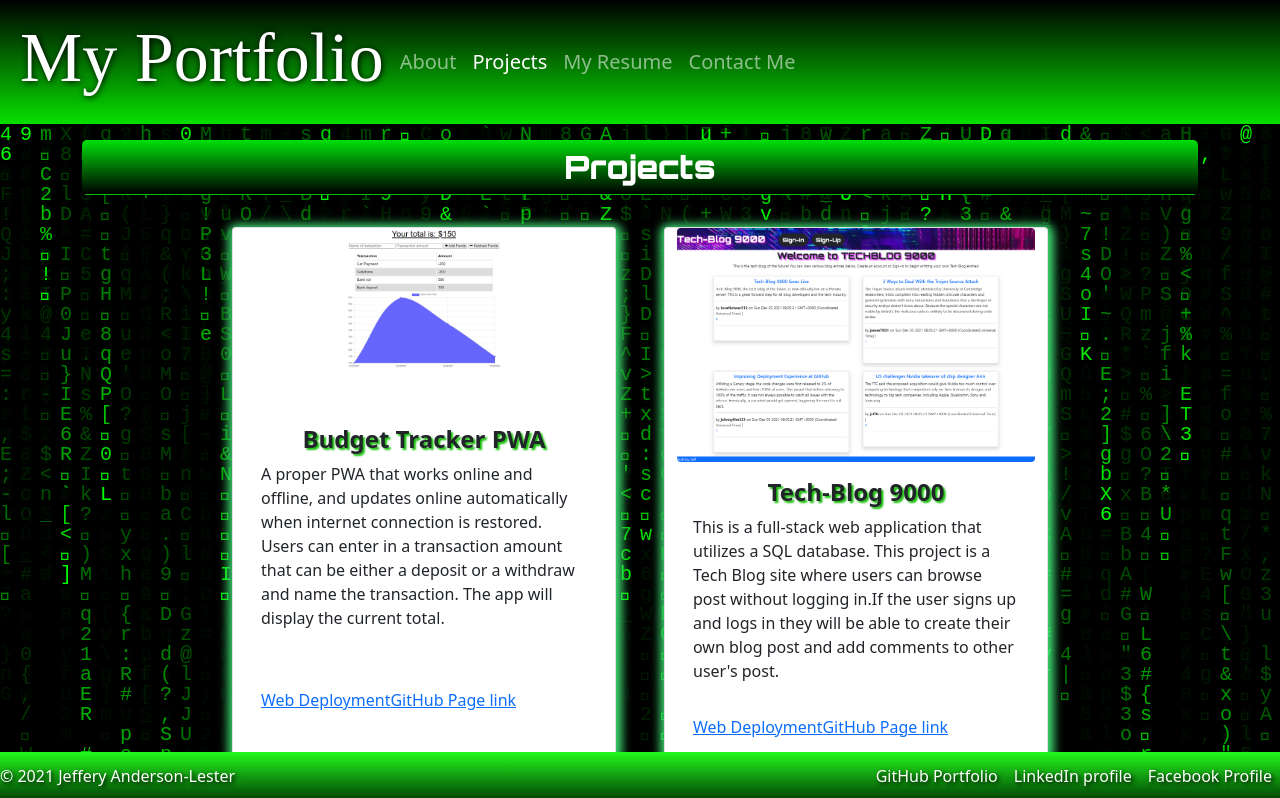
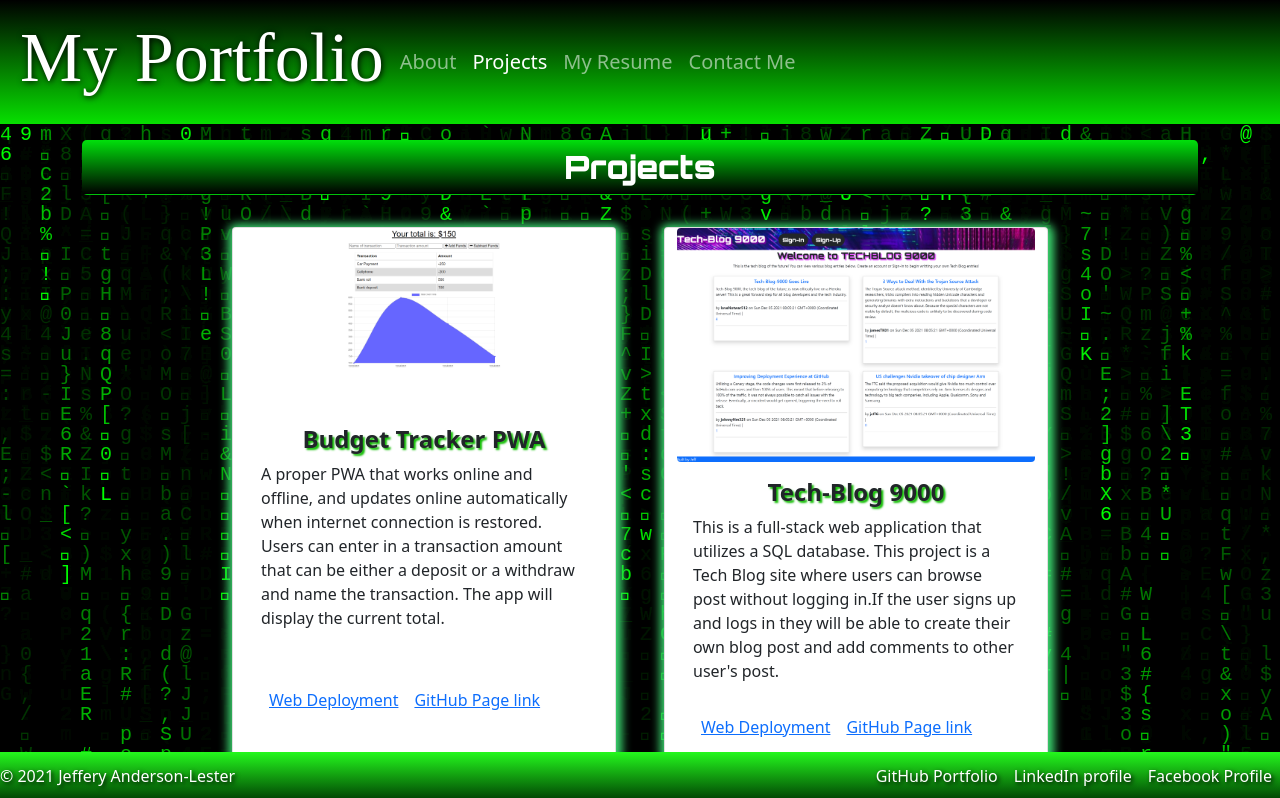
Before and after one commit to JeffGoji/My-React-Portfolio, a React (Create React App) app: page /#/projects in a window 1280 px wide. Shown: the top 798 px of the page. Built offline with nearby package versions, Linux system fonts and the light colour scheme; a web font is replaced by a local one.

Commit message:
styling change

```diff
--- a/src/components/Card/index.js
+++ b/src/components/Card/index.js
@@ -13,9 +13,9 @@ function Cards(props) {
                 </p>
             </div>
             <div className="card-body">
-                <a href={props.deployed} rel="noopener noreferrer">Web
+                <a href={props.deployed} rel="noopener noreferrer" className="p-2">Web
                     Deployment</a>
-                <a href={props.github} rel="noopener noreferrer">GitHub
+                <a href={props.github} rel="noopener noreferrer" className="p-2">GitHub
                     Page
                     link</a>
 
```
